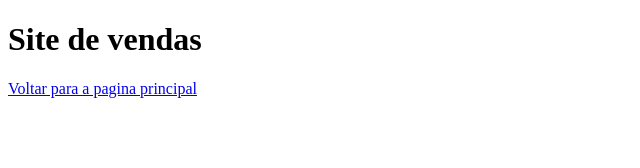
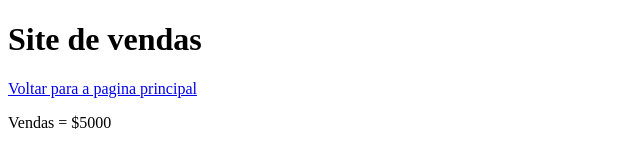
Before and after one commit to charlesrocha87/Aula-GitHub, a plain HTML site: page vendas.html in a window 1280 px wide. Shown: the full height of the page, 0-640 px from the left. Drawn offline with Linux system fonts and the light colour scheme.

Commit message:
Acrescentado valor das vendas

```diff
--- a/vendas.html
+++ b/vendas.html
@@ -8,5 +8,6 @@
 <body>
     <h1>Site de vendas</h1>
     <a href="index.html">Voltar para a pagina principal</a>
+    <p>Vendas = $5000</p>
 </body>
 </html>
```
